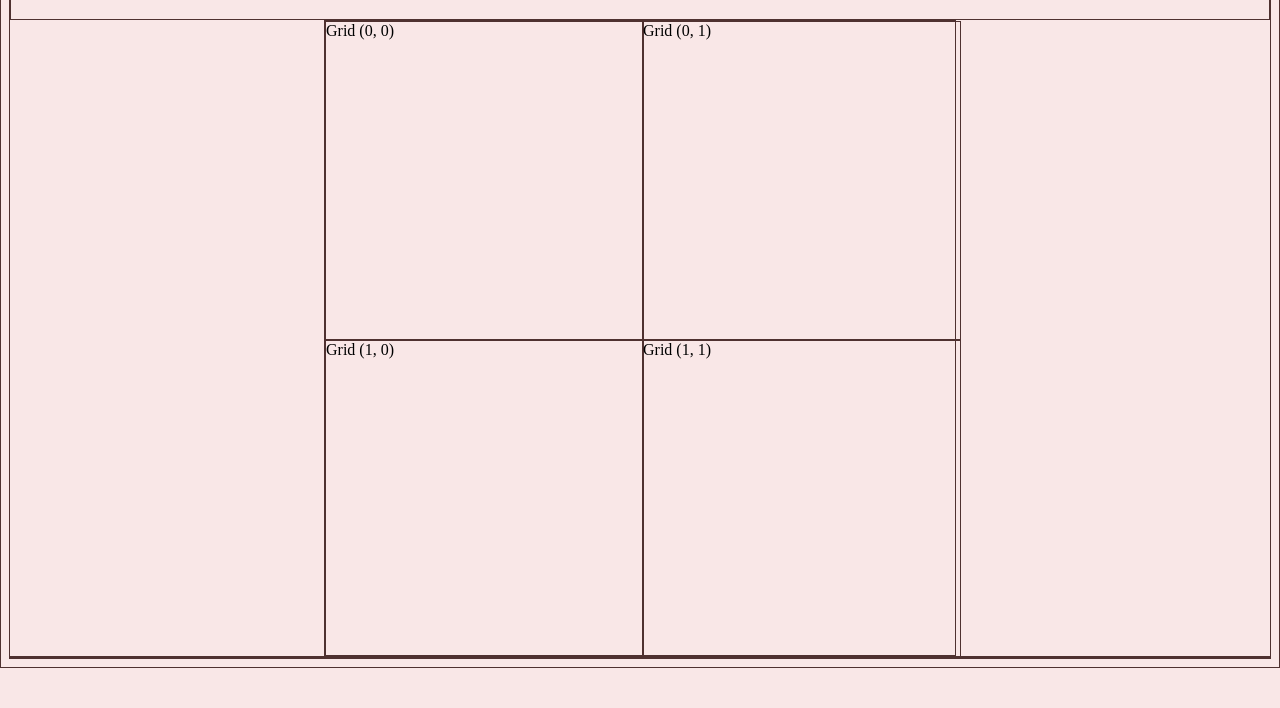
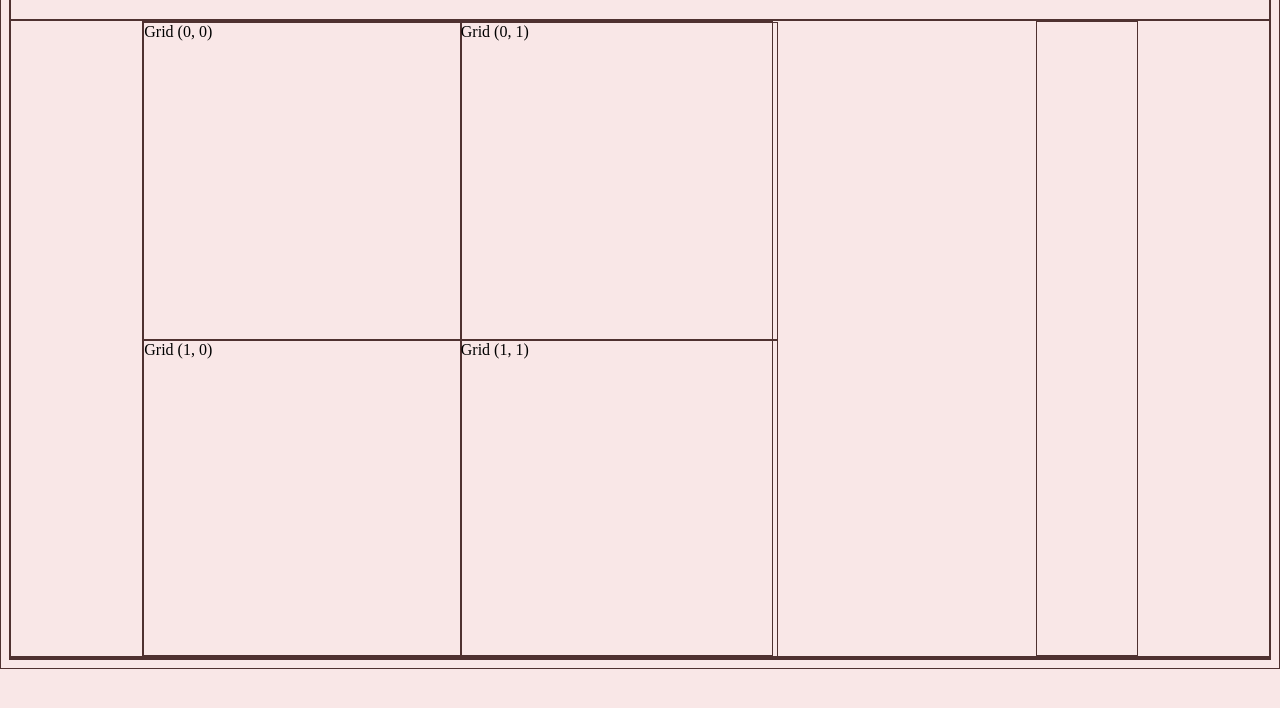
Before and after one commit to Werefox22/BrowserGame, a plain HTML site: page index.html in a window 1280 px wide. Shown: the part 74-782 px from the top of the page. Drawn offline with Linux system fonts and the light colour scheme.

Commit message:
Added comments and a space for the clues to go

```diff
--- a/index.html
+++ b/index.html
@@ -13,7 +13,10 @@
 		<h1>Browser Game</h1>
 	</header>
 
-	<div id="box"></div>
+	<main>
+		<div id="box"></div>
+		<div id="tokens"></div>
+	</main>
 
 	<footer>
 
--- a/script.js
+++ b/script.js
@@ -9,10 +9,12 @@ function main() {
 
 	// build the game grid
 	function buildGrid(size) {
+		// get the parent grid
 		const gameBox = document.querySelector("#box")
 
 		let gridLines = ""
 
+		// loop x and y, mainly to easily track the coords of a grid item
 		for (let x = 0; x < size; x++) {
 			gridLines += "auto "
 
@@ -27,8 +29,13 @@ function main() {
 			}
 		}
 
+		// set the grid of the parent based of how many lines there are, which is just equal to size
 		gameBox.style.gridTemplateColumns = gridLines
 		gameBox.style.gridTemplateRows = gridLines
 	}
 	buildGrid(2)
+
+	function generatePuzzle(size) {
+
+	}
 }
--- a/style.css
+++ b/style.css
@@ -15,9 +15,17 @@ body {
 	border: 1px solid var(--old-burgundy);
 }
 
+main {
+	display: flex;
+	justify-content: space-around;
+}
+
+#tokens {
+	width: 100px;
+}
+
 #box {
 	width: 50%;
-	margin: auto;
 	display: grid;
 }
 
```
